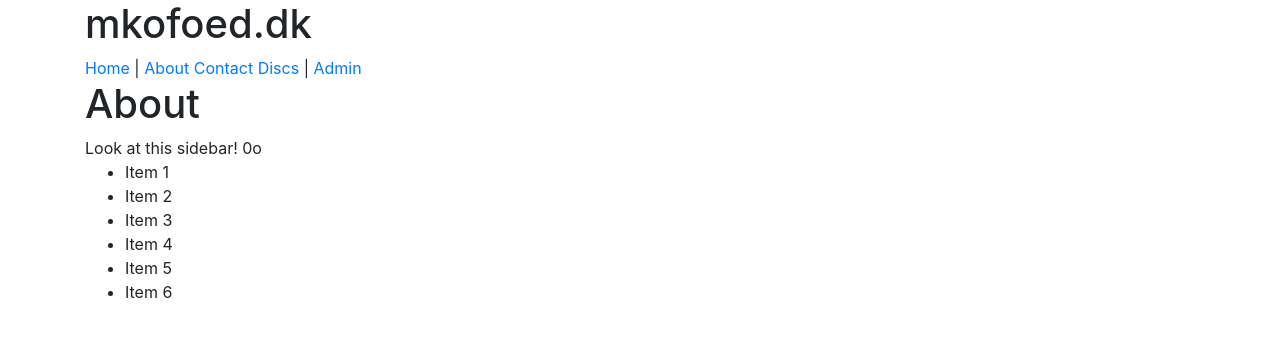
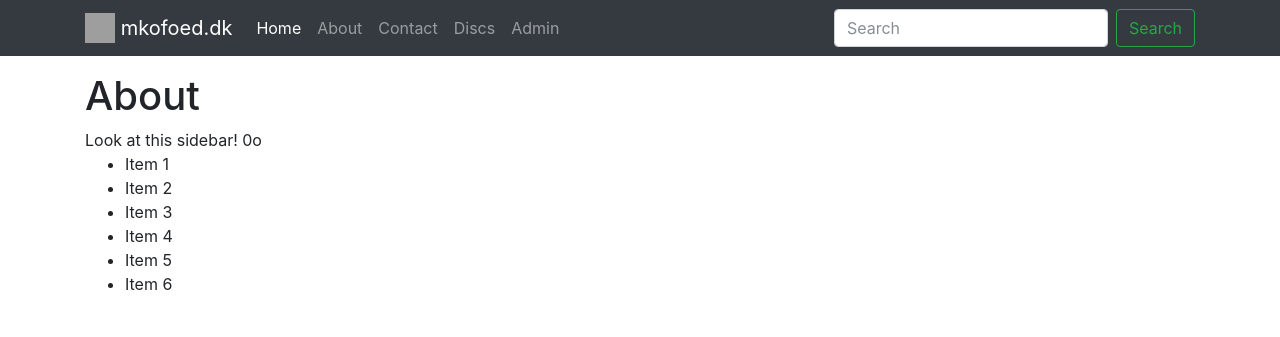
Before and after one commit to mkofoed/trydjango, a Django app: page /about/ in a window 1280 px wide. Shown: the top 337 px of the page. Run offline with Django 3.2, Linux system fonts and the light colour scheme; some libraries are stand-ins or nearby versions; grey boxes are pictures that could not be loaded.

Commit message:
Added bootstrap, navbars and some themes.

```diff
--- a/trydjango/templates/base.html
+++ b/trydjango/templates/base.html
@@ -2,19 +2,17 @@
 <html lang=en>
 
 <head>
-<title>{% block head_title %}mkofoed.dk{% endblock head_title%}</title>
-{% include 'snippets/css.html' %}
+    <title>{% block head_title %}mkofoed.dk{% endblock head_title%}</title>
+    {% include 'snippets/css.html' %}
 </head>
 
 <body>
 
+    {% include 'snippets/nav.html' %}
+    <div class='container pt-3'>
+        {% block content %}{% endblock %}
+    </div>
+    {% include 'snippets/js.html' %}
 
-{% include 'snippets/nav.html' %}
-
-<div class='container'>
-{% block content %}{% endblock %}
-</div>
-
-{% include 'snippets/js.html' %}
 </body>
 </html>
--- a/trydjango/templates/snippets/js.html
+++ b/trydjango/templates/snippets/js.html
@@ -1,3 +1,3 @@
 <script src="https://code.jquery.com/jquery-3.2.1.slim.min.js" integrity="sha384-KJ3o2DKtIkvYIK3UENzmM7KCkRr/rE9/Qpg6aAZGJwFDMVNA/GpGFF93hXpG5KkN" crossorigin="anonymous"></script>
-<script src="https://cdnjs.cloudflare.com/ajax/libs/popper.js/1.11.0/umd/popper.min.js" integrity="sha384-b/U6ypiBEHpOf/4+1nzFpr53nxSS+GLCkfwBdFNTxtclqqenISfwAzpKaMNFNmj4" crossorigin="anonymous"></script>
-<script src="https://maxcdn.bootstrapcdn.com/bootstrap/4.0.0-beta/js/bootstrap.min.js" integrity="sha384-h0AbiXch4ZDo7tp9hKZ4TsHbi047NrKGLO3SEJAg45jXxnGIfYzk4Si90RDIqNm1" crossorigin="anonymous"></script>
+<script src="https://cdnjs.cloudflare.com/ajax/libs/popper.js/1.12.3/umd/popper.min.js" integrity="sha384-vFJXuSJphROIrBnz7yo7oB41mKfc8JzQZiCq4NCceLEaO4IHwicKwpJf9c9IpFgh" crossorigin="anonymous"></script>
+<script src="https://maxcdn.bootstrapcdn.com/bootstrap/4.0.0-beta.2/js/bootstrap.min.js" integrity="sha384-alpBpkh1PFOepccYVYDB4do5UnbKysX5WZXm3XxPqe5iKTfUKjNkCk9SaVuEZflJ" crossorigin="anonymous"></script>
--- a/trydjango/templates/snippets/nav.html
+++ b/trydjango/templates/snippets/nav.html
@@ -1,12 +1,49 @@
-<div class='container'>
-<h1>mkofoed.dk</h1>
-<a href="{% url 'home' %}">Home</a> |
-<a href="{% url 'about' %}">About</a>
-<a href="{% url 'contact' %}">Contact</a>
-<a href="{% url 'discs' %}">Discs</a> |
-{% if request.user.is_authenticated %}
-<a href="{% url 'restaurants:list' %}">Restaurants</a>
-<a href="{% url 'menus:list' %}">Items</a> |
-{% endif %}
-<a href="/admin/">Admin</a>
+<nav class="navbar navbar-expand-md navbar-dark bg-dark">
+    <div class="container">
+      <a class="navbar-brand" href="{% url 'home' %}">
+        <img src="http://getbootstrap.com/assets/brand/bootstrap-solid.svg" width="30" height="30" class="d-inline-block align-top" alt="">
+        mkofoed.dk
+    </a>
+    <button class="navbar-toggler" type="button" data-toggle="collapse" data-target="#navbarSupportedContent" aria-controls="navbarSupportedContent" aria-expanded="false" aria-label="Toggle navigation">
+        <span class="navbar-toggler-icon"></span>
+    </button>
+
+    <div class="collapse navbar-collapse" id="navbarSupportedContent">
+        <ul class="navbar-nav mr-auto">
+          <li class="nav-item active">
+            <a class="nav-link" href="{% url 'home' %}">Home <span class="sr-only">(current)</span></a>
+        </li>
+        <li class="nav-item">
+            <a class="nav-link" href="{% url 'about' %}">About</a>
+        </li>
+        <li class="nav-item">
+            <a class="nav-link" href="{% url 'contact' %}">Contact</a>
+        </li>
+        <li class="nav-item">
+            <a class="nav-link" href="{% url 'discs' %}">Discs</a>
+        </li>
+
+
+
+        <li class="nav-item">
+            <a class="nav-link" href="/admin/">Admin</a>
+        </li>
+        {% if request.user.is_authenticated %}
+        <li class="nav-item dropdown">
+            <a class="nav-link dropdown-toggle" href="#" id="navbarDropdown" role="button" data-toggle="dropdown" aria-haspopup="true" aria-expanded="false">
+                Food!
+          </a>
+          <div class="dropdown-menu" aria-labelledby="navbarDropdown">
+              <a class="dropdown-item" href="{% url 'restaurants:list' %}">Restaurants</a>
+              <a class="dropdown-item" href="{% url 'menus:list' %}">Items</a>
+          </li>
+          {% endif %}
+
+      </ul>
+      <form class="form-inline my-2 my-lg-0">
+          <input class="form-control mr-sm-2" type="search" placeholder="Search" aria-label="Search">
+          <button class="btn btn-outline-success my-2 my-sm-0" type="submit">Search</button>
+      </form>
+  </div>
 </div>
+</nav>
--- a/trydjango/trydjango/urls.py
+++ b/trydjango/trydjango/urls.py
@@ -14,4 +14,7 @@ urlpatterns = [
     url(r'^about/$', TemplateView.as_view(template_name='about.html'), name='about'),
     url(r'^contact/$', TemplateView.as_view(template_name='contact.html'), name='contact'),
     url(r'^discs/$', TemplateView.as_view(template_name='discs.html'), name='discs'),
+    url(r'^bootstrap/', TemplateView.as_view(template_name='bootstrap/example.html')),
+
+
 ]
```
